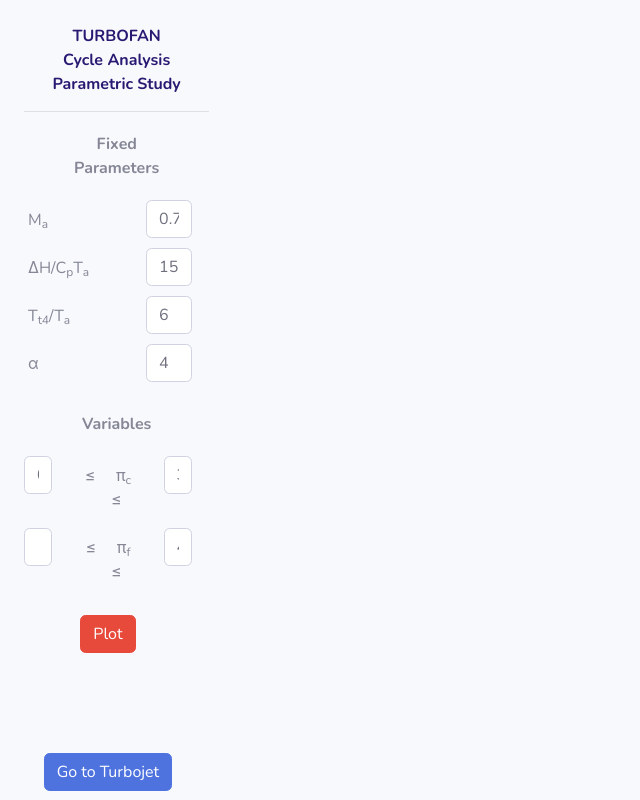
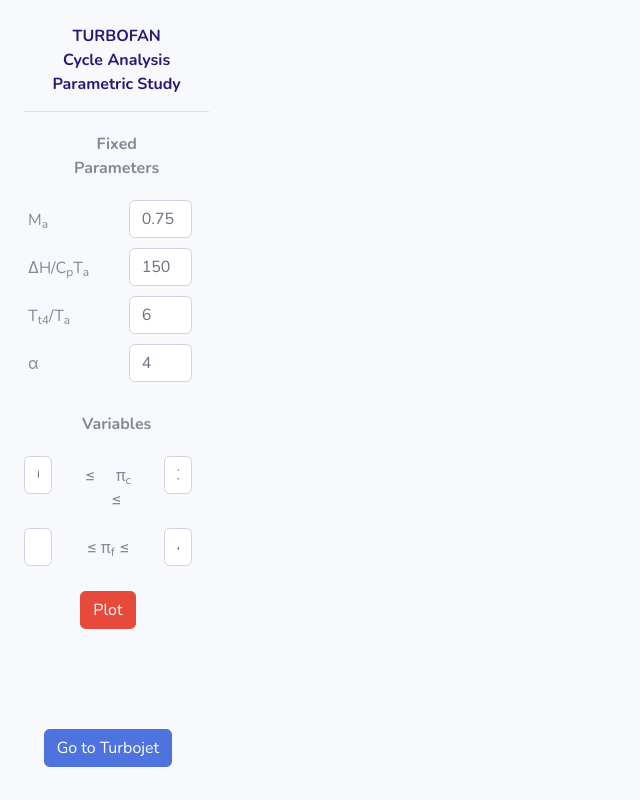
Before and after one commit to hr1799/JetEngineStudy, a Django app: page /turbofan/ in a window 1280 px wide. Shown: the whole page, without its empty margins (0-640 px from the left). Run offline with Django 3.2, Linux system fonts and the light colour scheme; some libraries are stand-ins or nearby versions.

Commit message:
Update turbofan.html

```diff
--- a/templates/turbofan.html
+++ b/templates/turbofan.html
@@ -45,26 +45,26 @@
                                         </p>
                                     </div>
                                     <div class="form-group row nav-item">
-                                        <label for="Ma" class="col-sm-7 nav-link iboxl">M<sub>a</sub></label>
-                                        <div class="col-sm-4 ibox">
+                                        <label for="Ma" class="col-sm-6 nav-link iboxl">M<sub>a</sub></label>
+                                        <div class="col-sm-5 ibox">
                                             <input type="text" class="form-control" id="Ma" name="Ma" value="0.75">
                                         </div>
                                     </div>
                                     <div class="form-group row nav-item">
-                                        <label for="delH_CpTa" class="col-sm-7 nav-link iboxl">&Delta;H/C<sub>p</sub>T<sub>a</sub></label>
-                                        <div class="col-sm-4 ibox">
+                                        <label for="delH_CpTa" class="col-sm-6 nav-link iboxl">&Delta;H/C<sub>p</sub>T<sub>a</sub></label>
+                                        <div class="col-sm-5 ibox">
                                             <input type="text" class="form-control" id="delH_CpTa" name="delH_CpTa" value="150">
                                         </div>
                                     </div>
                                     <div class="form-group row nav-item">
-                                        <label for="Tt4_Ta" class="col-sm-7 nav-link iboxl">T<sub>t4</sub>/T<sub>a</sub></label>
-                                        <div class="col-sm-4 ibox">
+                                        <label for="Tt4_Ta" class="col-sm-6 nav-link iboxl">T<sub>t4</sub>/T<sub>a</sub></label>
+                                        <div class="col-sm-5 ibox">
                                             <input type="text" class="form-control" id="Tt4_Ta" name="Tt4_Ta" value="6">
                                         </div>
                                     </div>
                                     <div class="form-group row nav-item">
-                                        <label for="alpha" class="col-sm-7 nav-link iboxl">&alpha;</label>
-                                        <div class="col-sm-4 ibox">
+                                        <label for="alpha" class="col-sm-6 nav-link iboxl">&alpha;</label>
+                                        <div class="col-sm-5 ibox">
                                             <input type="text" class="form-control" id="alpha" name="alpha" value="4">
                                         </div>
                                     </div>
@@ -86,7 +86,7 @@
                                         <div class="col-sm-3 ibox">
                                             <input type="text" class="form-control" id="pi_f_min" name="pi_f_min" value="1">
                                         </div>
-                                        <label class="col-sm-5 nav-link iboxl" style="text-align: center">  &le; &nbsp;&nbsp;&nbsp; &pi;<sub>f</sub> &nbsp;&nbsp;&nbsp; &le;</label>
+                                        <label class="col-sm-5 nav-link iboxl" style="text-align: center">  &le; &pi;<sub>f</sub> &le;</label>
                                         <div class="col-sm-3 ibox">
                                             <input type="text" class="form-control" id="pi_f_max" name="pi_f_max" value="4">
                                         </div>
```
